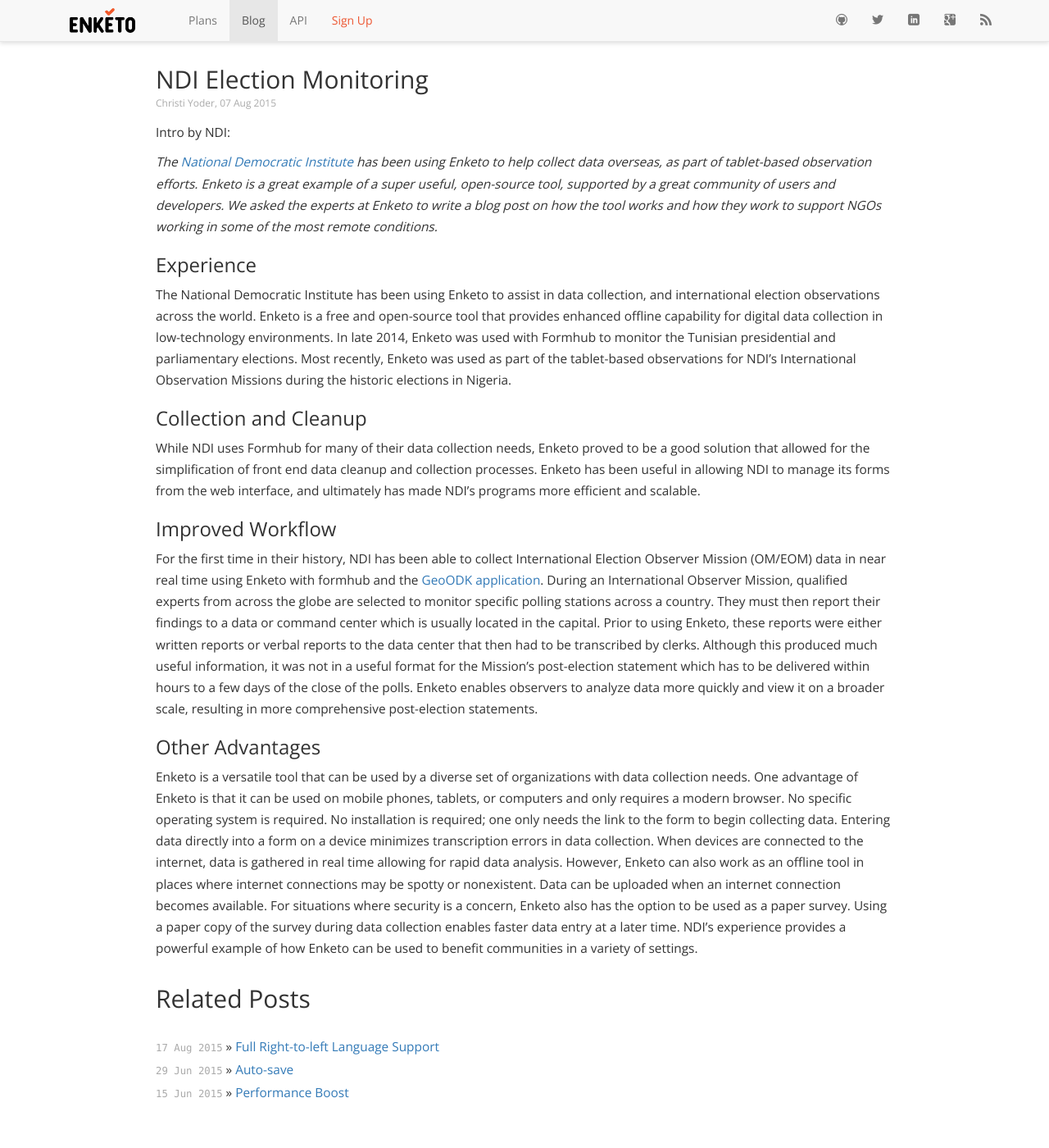
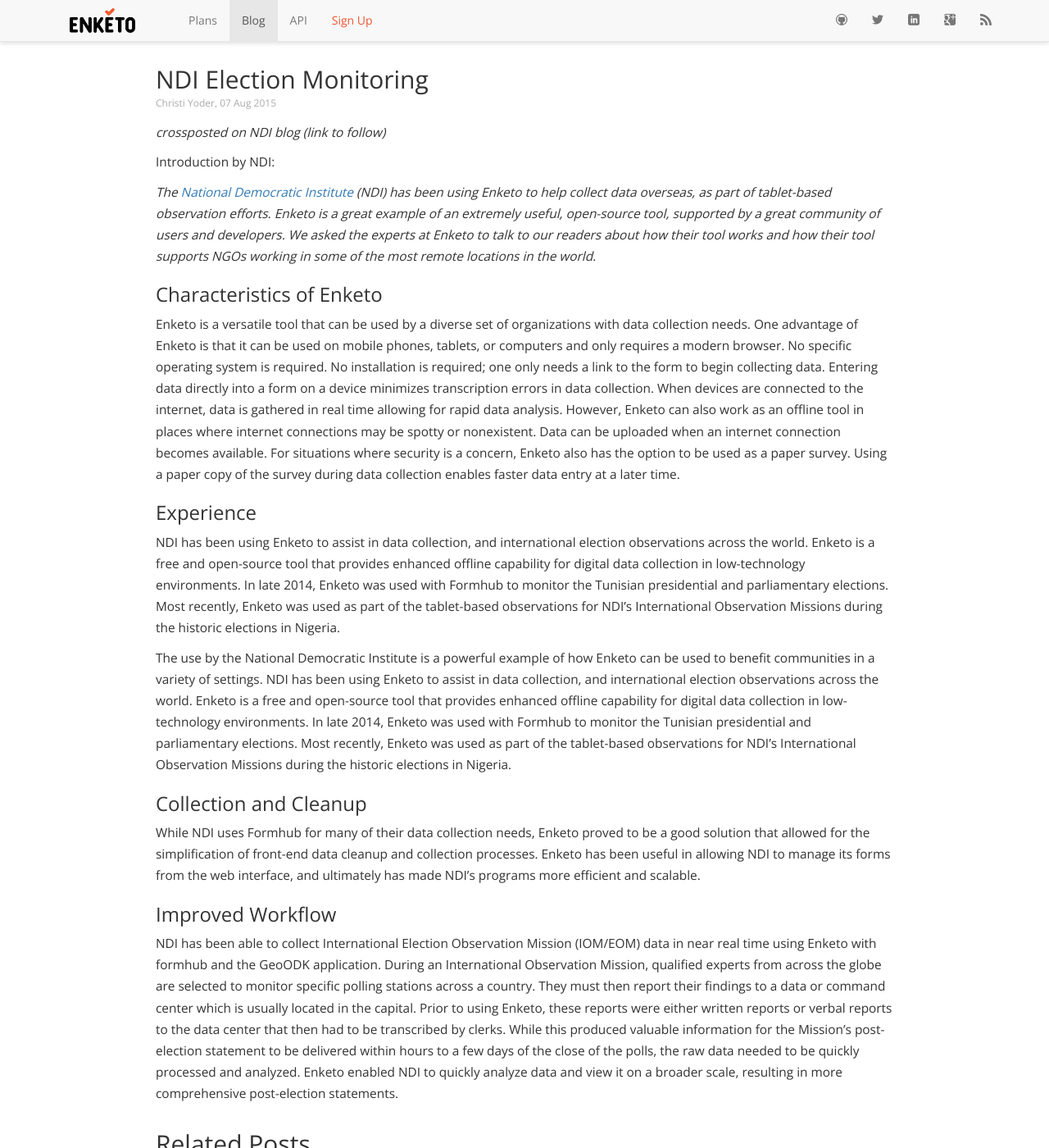
Before and after one commit to enketo/blog, a Jekyll site: the page built from _posts/2015-08-07-NDI-election-monitoring.md, in a window 1280 px wide and 1400 px high. Shown: the whole window at 82% size. Built offline with Jekyll 4.4.1, drawn with Linux system fonts in a browser that asks for light colours; nearby versions of some CDN libraries; Markdown is read by kramdown in place of the engine named in the settings; comment, search, counter and statistics services are not loaded.

Commit message:
edited NDI post

```diff
--- a/_posts/2015-08-07-NDI-election-monitoring.md
+++ b/_posts/2015-08-07-NDI-election-monitoring.md
@@ -9,22 +9,26 @@
   - enketo
 ---
 
-Intro by NDI:
+_crossposted on NDI blog (link to follow)_
 
-_The [National Democratic Institute](https://www.ndi.org/) has been using Enketo to help collect data overseas, as part of tablet-based observation efforts. Enketo is a great example of a super useful, open-source tool, supported by a great community of users and developers. We asked the experts at Enketo to write a blog post on how the tool works and how they work to support NGOs working in some of the most remote conditions._
+Introduction by NDI:
+
+_The [National Democratic Institute](https://www.ndi.org/) (NDI) has been using Enketo to help collect data overseas, as part of tablet-based observation efforts. Enketo is a great example of an extremely useful, open-source tool, supported by a great community of users and developers. We asked the experts at Enketo to talk to our readers about how their tool works and how their tool supports NGOs working in some of the most remote locations in the world._
+
+### Characteristics of Enketo
+
+Enketo is a versatile tool that can be used by a diverse set of organizations with data collection needs. One advantage of Enketo is that it can be used on mobile phones, tablets, or computers and only requires a modern browser. No specific operating system is required. No installation is required; one only needs a link to the form to begin collecting data. Entering data directly into a form on a device minimizes transcription errors in data collection. When devices are connected to the internet, data is gathered in real time allowing for rapid data analysis. However, Enketo can also work as an offline tool in places where internet connections may be spotty or nonexistent. Data can be uploaded when an internet connection becomes available. For situations where security is a concern, Enketo also has the option to be used as a paper survey. Using a paper copy of the survey during data collection enables faster data entry at a later time.
 
 ### Experience
 
-The National Democratic Institute has been using Enketo to assist in data collection, and international election observations across the world. Enketo is a free and open-source tool that provides enhanced offline capability for digital data collection in low-technology environments. In late 2014, Enketo was used with Formhub to monitor the Tunisian presidential and parliamentary elections. Most recently, Enketo was used as part of the tablet-based observations for NDI's International Observation Missions during the historic elections in Nigeria.
+NDI has been using Enketo to assist in data collection, and international election observations across the world. Enketo is a free and open-source tool that provides enhanced offline capability for digital data collection in low-technology environments. In late 2014, Enketo was used with Formhub to monitor the Tunisian presidential and parliamentary elections. Most recently, Enketo was used as part of the tablet-based observations for NDI's International Observation Missions during the historic elections in Nigeria.
+
+The use by the National Democratic Institute is a powerful example of how Enketo can be used to benefit communities in a variety of settings. NDI has been using Enketo to assist in data collection, and international election observations across the world. Enketo is a free and open-source tool that provides enhanced offline capability for digital data collection in low-technology environments. In late 2014, Enketo was used with Formhub to monitor the Tunisian presidential and parliamentary elections. Most recently, Enketo was used as part of the tablet-based observations for NDI's International Observation Missions during the historic elections in Nigeria.
 
 ### Collection and Cleanup
 
-While NDI uses Formhub for many of their data collection needs, Enketo proved to be a good solution that allowed for the simplification of front end data cleanup and collection processes. Enketo has been useful in allowing NDI to manage its forms from the web interface, and ultimately has made NDI’s programs more efficient and scalable.
+While NDI uses Formhub for many of their data collection needs, Enketo proved to be a good solution that allowed for the simplification of front-end data cleanup and collection processes. Enketo has been useful in allowing NDI to manage its forms from the web interface, and ultimately has made NDI’s programs more efficient and scalable.
 
 ### Improved Workflow
 
-For the first time in their history, NDI has been able to collect International Election Observer Mission (OM/EOM) data in near real time using Enketo with formhub and the [GeoODK application](http://geoodk.com/). During an International Observer Mission, qualified experts from across the globe are selected to monitor specific polling stations across a country. They must then report their findings to a data or command center which is usually located in the capital. Prior to using Enketo, these reports were either written reports or verbal reports to the data center that then had to be transcribed by clerks. Although this produced much useful information, it was not in a useful format for the Mission’s post-election statement which has to be delivered within hours to a few days of the close of the polls. Enketo enables observers to analyze data more quickly and view it on a broader scale, resulting in more comprehensive post-election statements.
-
-### Other Advantages
-
-Enketo is a versatile tool that can be used by a diverse set of organizations with data collection needs. One advantage of Enketo is that it can be used on mobile phones, tablets, or computers and only requires a modern browser. No specific operating system is required. No installation is required; one only needs the link to the form to begin collecting data. Entering data directly into a form on a device minimizes transcription errors in data collection. When devices are connected to the internet, data is gathered in real time allowing for rapid data analysis. However, Enketo can also work as an offline tool in places where internet connections may be spotty or nonexistent. Data can be uploaded when an internet connection becomes available. For situations where security is a concern, Enketo also has the option to be used as a paper survey. Using a paper copy of the survey during data collection enables faster data entry at a later time. NDI's experience provides a powerful example of how Enketo can be used to benefit communities in a variety of settings.
+NDI has been able to collect International Election Observation Mission (IOM/EOM) data in near real time using Enketo with formhub and the GeoODK application. During an International Observation Mission, qualified experts from across the globe are selected to monitor specific polling stations across a country. They must then report their findings to a data or command center which is usually located in the capital. Prior to using Enketo, these reports were either written reports or verbal reports to the data center that then had to be transcribed by clerks. While this produced valuable information for the Mission’s post-election statement to be delivered within hours to a few days of the close of the polls, the raw data needed to be quickly processed and analyzed. Enketo enabled NDI to quickly analyze data and view it on a broader scale, resulting in more comprehensive post-election statements.
```
